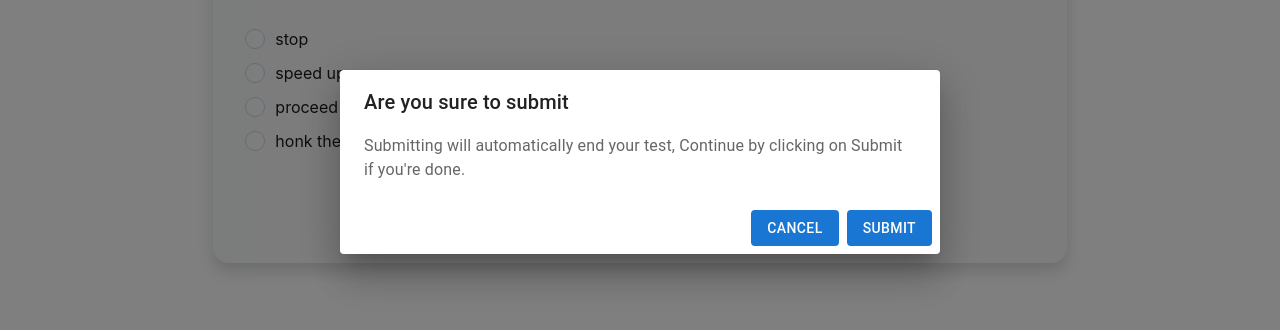
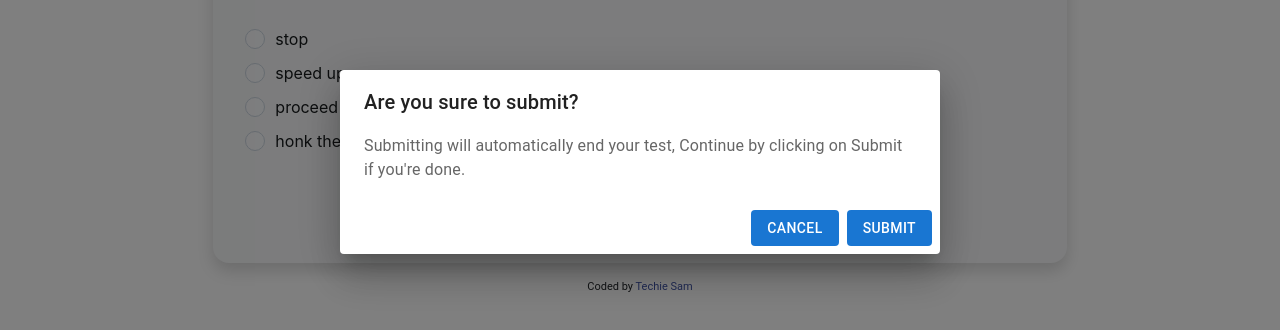
Before and after one commit to SamuelAbolade/CBT_react_app, a React (Create React App) app: page /MainApp in a window 1280 px wide. Both pictures are taken after a click on the button "SUBMIT". Shown: the part 238-568 px from the top of the page. Built offline with nearby package versions, Linux system fonts and the light colour scheme.

Commit message:
fixed timing bug

```diff
--- a/src/Redux/timerSlice.js
+++ b/src/Redux/timerSlice.js
@@ -1,7 +1,7 @@
 import { createSlice } from "@reduxjs/toolkit";
 
 const initialState = {
-    timeRemaining: 100, // 30 minutes in seconds
+    timeRemaining: 1800, // 30 minutes in seconds
     timerId: null,
 };
 
--- a/src/Routes/Main.js
+++ b/src/Routes/Main.js
@@ -46,6 +46,9 @@ const Main = () => {
         </Box>
           <Box className=""><QuestionController /></Box>
       </Box>
+      <div className="attribution">
+          <p>Coded by <a href="https://github.com/techie-sam" target="_blank">Techie Sam</a></p>
+        </div>
     </>
   )
 }
--- a/src/components/ConfirmSubmitDialog.js
+++ b/src/components/ConfirmSubmitDialog.js
@@ -35,7 +35,7 @@ export default function ConfirmSubmitDialog() {
         aria-describedby="alert-dialog-description"
       >
         <DialogTitle id="alert-dialog-title">
-          {"Are you sure to submit"}
+          {"Are you sure to submit?"}
         </DialogTitle>
         <DialogContent>
           <DialogContentText id="alert-dialog-description">
```
